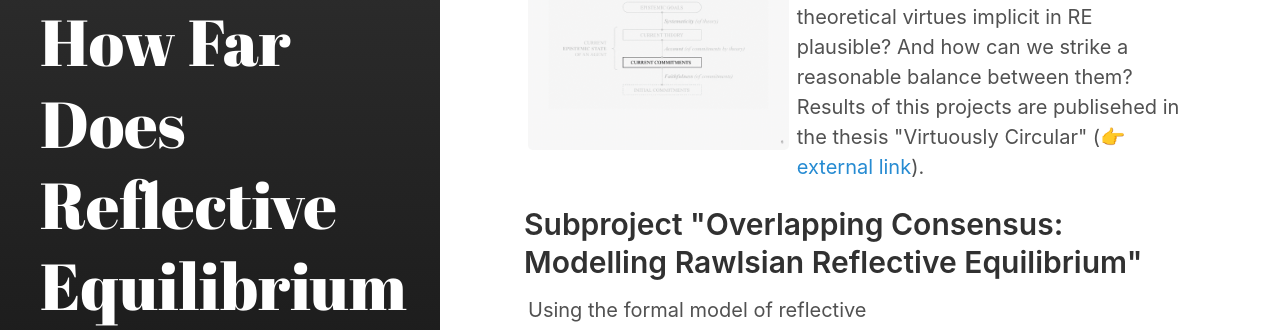
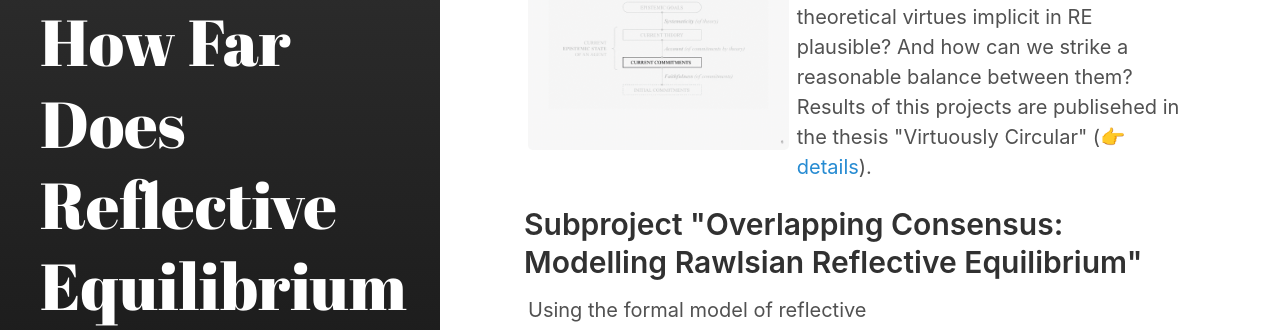
Before and after one commit to re-models/re-models.github.io, a Jekyll site: the page built from index.html, in a window 1280 px wide and 900 px high, scrolled down 980 px. Shown: the part 105-435 px from the top of the window. Built offline with Jekyll 4.4.1, drawn with Linux system fonts in a browser that asks for light colours.

Commit message:
Update index.html

```diff
--- a/index.html
+++ b/index.html
@@ -42,7 +42,7 @@
 <div class="row">
     <div class="column40"><img src="{{ '/assets/img/re_basic_notions.gif' | relative_url }}"></div>
     <div class="column60">
-        This subproject evaluated the plausibility of RE as a method of justification. Are the theoretical virtues implicit in RE plausible? And how can we strike a reasonable balance between them? Results of this projects are publisehed in the thesis "Virtuously Circular" (👉 <a href="{{ https://doi.org/10.48549/6616 }}"target="_blank">external link</a>).
+This subproject evaluated the plausibility of RE as a method of justification. Are the theoretical virtues implicit in RE plausible? And how can we strike a reasonable balance between them? Results of this projects are publisehed in the thesis "Virtuously Circular" (👉 <a href="{{ '/publications.html#freivogel_circular_2025' | relative_url }}"target="_blank">details</a>).
     </div>
 </div>
 
```
